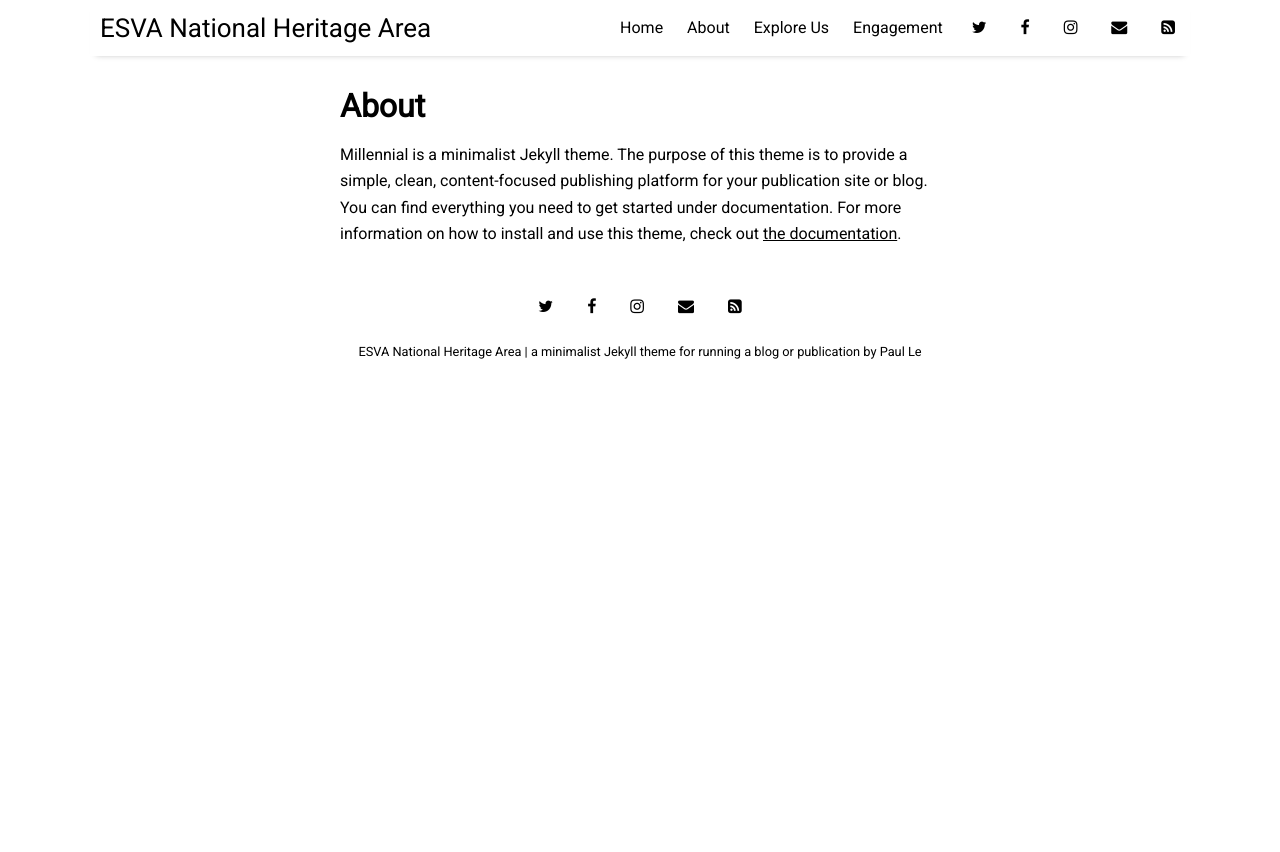
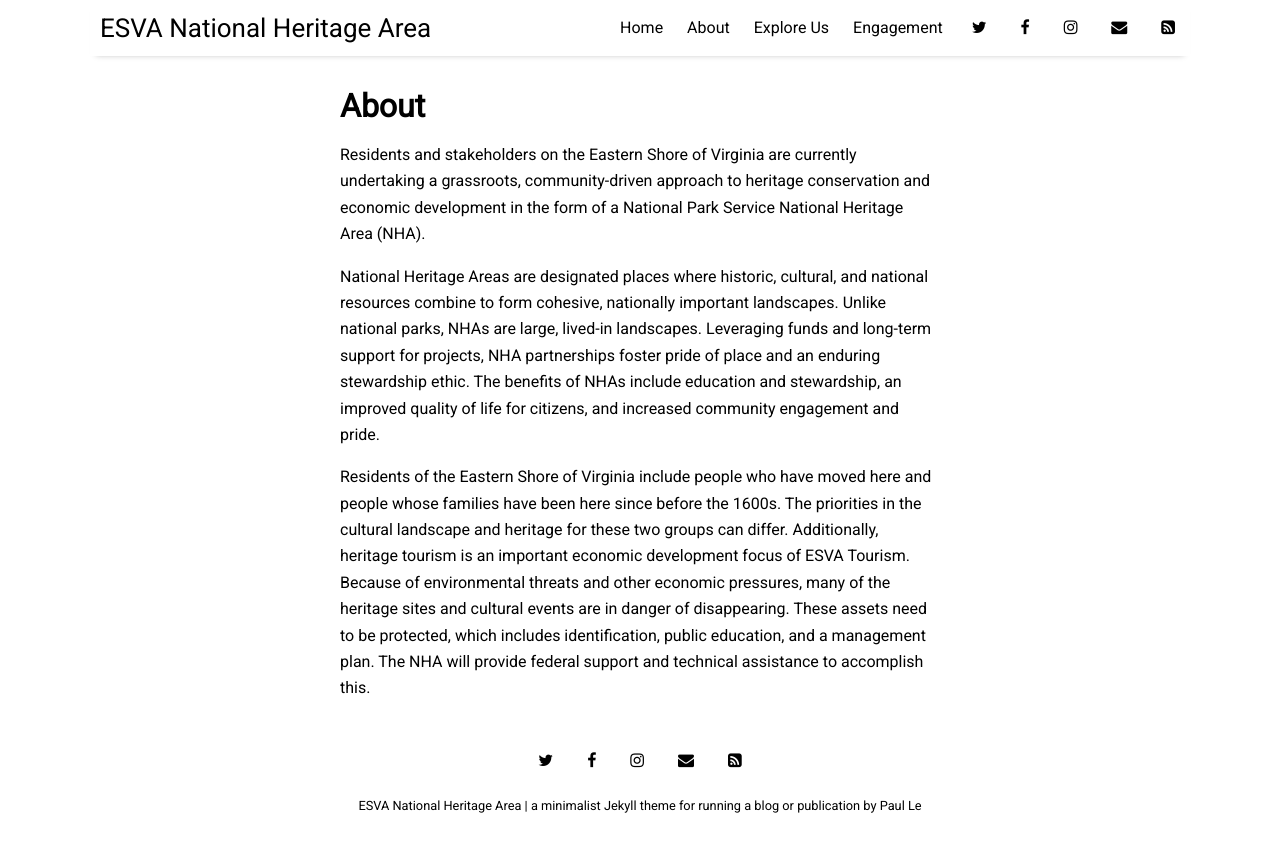
Before and after one commit to esva-heritage/esva-heritage.github.io, a Jekyll site: the page built from pages/about.md, in a window 1280 px wide. Shown: the top 852 px of the page. Built offline with Jekyll 4.4.1, drawn with Linux system fonts in a browser that asks for light colours; nearby versions of some CDN libraries.

Commit message:
Revise About page to focus on Eastern Shore heritage
Updated the content to reflect the Eastern Shore of Virginia's community-driven heritage conservation efforts and the significance of National Heritage Areas.

```diff
--- a/pages/about.md
+++ b/pages/about.md
@@ -4,4 +4,8 @@
 permalink: /about
 ---
 
-Millennial is a minimalist Jekyll theme. The purpose of this theme is to provide a simple, clean, content-focused publishing platform for your publication site or blog. You can find everything you need to get started under documentation. For more information on how to install and use this theme, check out [the documentation]({{ site.github.url }}{% post_url 2016-10-10-getting-started %}).
+Residents and stakeholders on the Eastern Shore of Virginia are currently undertaking a grassroots, community-driven approach to heritage conservation and economic development in the form of a National Park Service National Heritage Area (NHA).
+
+National Heritage Areas are designated places where historic, cultural, and national resources combine to form cohesive, nationally important landscapes. Unlike national parks, NHAs are large, lived-in landscapes. Leveraging funds and long-term support for projects, NHA partnerships foster pride of place and an enduring stewardship ethic. The benefits of NHAs include education and stewardship, an improved quality of life for citizens, and increased community engagement and pride.
+
+Residents of the Eastern Shore of Virginia include people who have moved here and people whose families have been here since before the 1600s. The priorities in the cultural landscape and heritage for these two groups can differ. Additionally, heritage tourism is an important economic development focus of ESVA Tourism. Because of environmental threats and other economic pressures, many of the heritage sites and cultural events are in danger of disappearing. These assets need to be protected, which includes identification, public education, and a management plan. The NHA will provide federal support and technical assistance to accomplish this.
```
